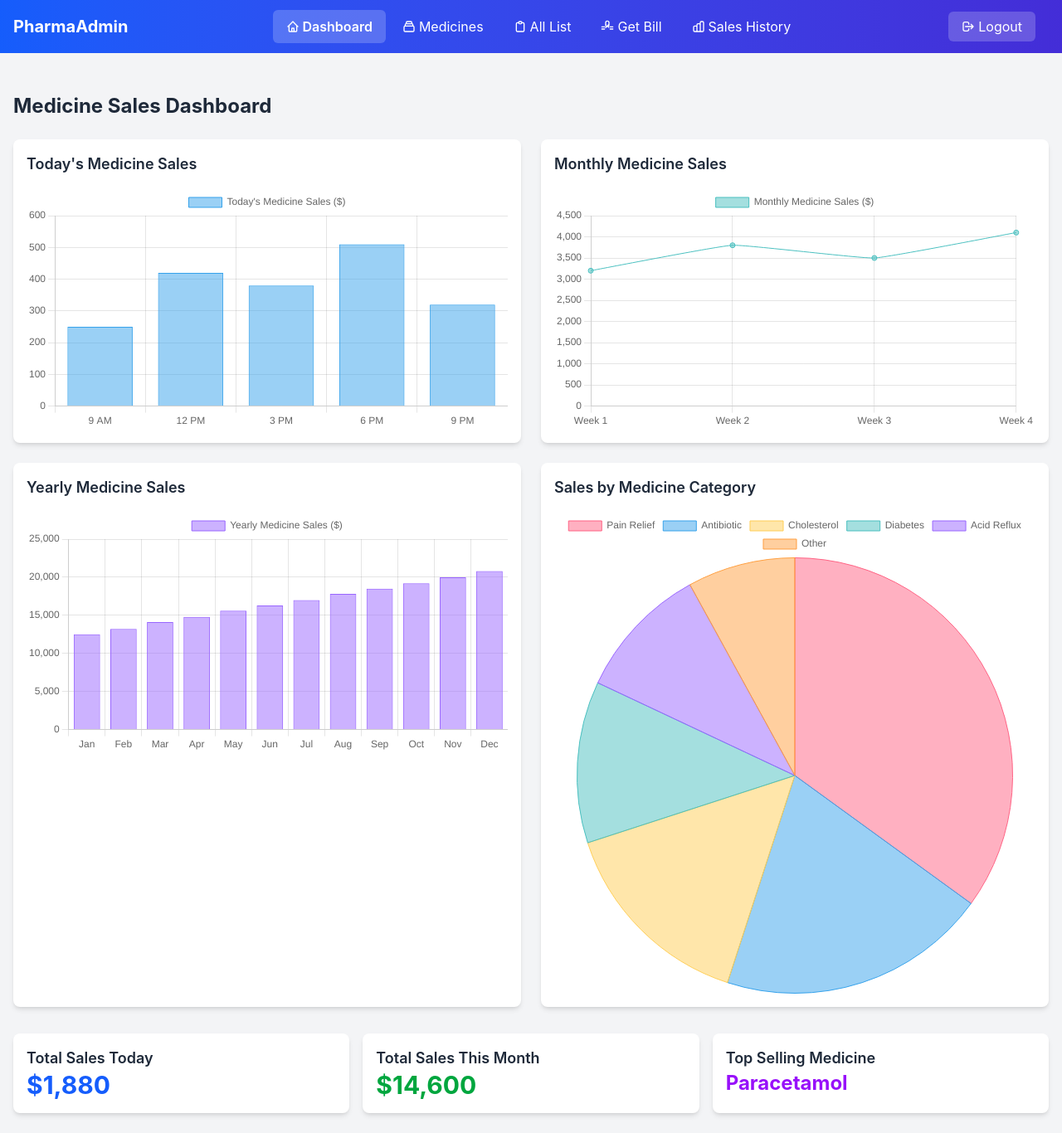
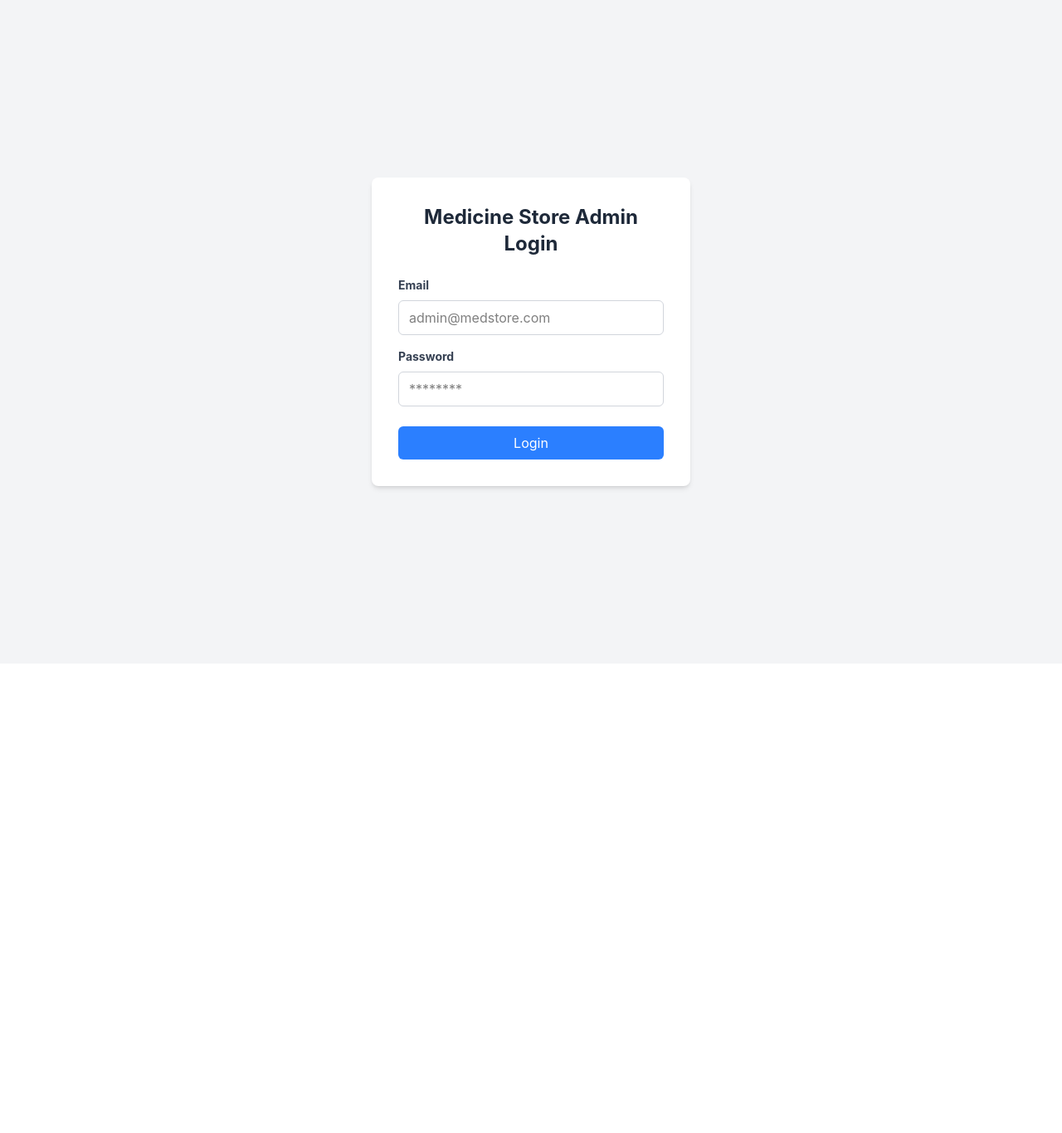
Before and after one commit to manmedhealth/CBO-Client, a React (Vite) app: page / in a window 1280 px wide. Shown: the whole page at 83% size. After the commit the page ends 800 px from the top, so only its background shows below. Built offline with nearby package versions, Linux system fonts and the light colour scheme.

Commit message:
intigration backend for login & add style

```diff
--- a/package.json
+++ b/package.json
@@ -11,6 +11,7 @@
   },
   "dependencies": {
     "@tailwindcss/vite": "^4.1.13",
+    "axios": "^1.12.2",
     "chart.js": "^4.5.0",
     "jspdf": "^3.0.2",
     "jspdf-autotable": "^5.0.2",
@@ -18,6 +19,7 @@
     "react-chartjs-2": "^5.3.0",
     "react-dom": "^19.1.1",
     "react-router-dom": "^7.8.2",
+    "react-toastify": "^11.0.5",
     "tailwindcss": "^4.1.13"
   },
   "devDependencies": {
--- a/src/app/AppRouter.jsx
+++ b/src/app/AppRouter.jsx
@@ -1,8 +1,8 @@
-import React,{useState} from 'react'
-import { BrowserRouter, Routes, Route } from 'react-router-dom'
+import React,{useState,useEffect} from 'react'
+import { ToastContainer, toast } from 'react-toastify';
+import {Routes, Route } from 'react-router-dom'
 import HomePage from '../page/HomePage'
 import List from '../page/List'
-// import ProductList from '../page/ProductList'
 import ProductList from '../page/productList'
 import History from '../page/History'
 import Login from '../components/Login'
@@ -10,10 +10,15 @@ import Navbar from '../components/Navbar'
 import Billing from '../page/Billing'
 
 const AppRouter = () => {
-  const [token, settoken] = useState("hello");
-  console.log(token)
+  const [token, settoken] = useState(localStorage.getItem('token') ? localStorage.getItem('token') : "");
+
+    useEffect(() => {
+        localStorage.setItem('token', token)
+    }, [token]);
+
   return (
     <div>
+      <ToastContainer />
       {
         token === ""? <Login settoken={settoken}/>:
         <>
--- a/src/components/Dashboard.jsx
+++ b/src/components/Dashboard.jsx
@@ -9,41 +9,41 @@ export default function Dashboard() {
       <h2 className="text-2xl font-bold mb-6 text-gray-800 dark:text-white">Medicine Sales Dashboard</h2>
 
       <div className="grid grid-cols-1 md:grid-cols-2 gap-6 mb-8">
-        <div className="bg-white dark:bg-gray-800 p-4 rounded-lg shadow-md transition-colors duration-200">
+        <div className="bg-gray-300  p-4 rounded-lg shadow-md transition-colors duration-200">
           <h3 className="text-lg font-semibold mb-4 text-gray-800 dark:text-white">Today's Medicine Sales</h3>
           <DailySalesChart />
         </div>
 
-        <div className="bg-white dark:bg-gray-800 p-4 rounded-lg shadow-md transition-colors duration-200">
+        <div className="bg-gray-300 p-4 rounded-lg shadow-md transition-colors duration-200">
           <h3 className="text-lg font-semibold mb-4 text-gray-800 dark:text-white">Monthly Medicine Sales</h3>
           <MonthlySalesChart />
         </div>
 
-        <div className="bg-white dark:bg-gray-800 p-4 rounded-lg shadow-md transition-colors duration-200">
+        <div className="bg-gray-300 p-4 rounded-lg shadow-md transition-colors duration-200">
           <h3 className="text-lg font-semibold mb-4 text-gray-800 dark:text-white">Yearly Medicine Sales</h3>
           <YearlySalesChart />
         </div>
 
-        <div className="bg-white dark:bg-gray-800 p-4 rounded-lg shadow-md transition-colors duration-200">
+        <div className="bg-gray-300 p-4 rounded-lg shadow-md transition-colors duration-200">
           <h3 className="text-lg font-semibold mb-4 text-gray-800 dark:text-white">Sales by Medicine Category</h3>
           <MedicineCategoryChart />
         </div>
       </div>
 
       <div className="grid grid-cols-1 md:grid-cols-3 gap-4">
-        <div className="bg-white dark:bg-gray-800 p-4 rounded-lg shadow-md transition-colors duration-200">
+        <div className="bg-gradient-to-r from-blue-600 to-indigo-700 p-4 rounded-lg shadow-lg">
           <h3 className="text-lg font-semibold text-gray-800 dark:text-white">Total Sales Today</h3>
-          <p className="text-3xl font-bold text-blue-600 dark:text-blue-400">$1,880</p>
+          <p className="text-3xl font-bold text-white">$1,880</p>
         </div>
 
-        <div className="bg-white dark:bg-gray-800 p-4 rounded-lg shadow-md transition-colors duration-200">
+        <div className="bg-gradient-to-r from-blue-600 to-indigo-700 p-4 rounded-lg shadow-lg">
           <h3 className="text-lg font-semibold text-gray-800 dark:text-white">Total Sales This Month</h3>
-          <p className="text-3xl font-bold text-green-600 dark:text-green-400">$14,600</p>
+          <p className="text-3xl font-bold text-white">$14,600</p>
         </div>
 
-        <div className="bg-white dark:bg-gray-800 p-4 rounded-lg shadow-md transition-colors duration-200">
+        <div className="bg-gradient-to-r from-blue-600 to-indigo-700 p-4 rounded-lg shadow-lg">
           <h3 className="text-lg font-semibold text-gray-800 dark:text-white">Top Selling Medicine</h3>
-          <p className="text-2xl font-bold text-purple-600 dark:text-purple-400">Paracetamol</p>
+          <p className="text-2xl font-bold text-white">Paracetamol</p>
         </div>
       </div>
     </div>
--- a/src/components/Login.jsx
+++ b/src/components/Login.jsx
@@ -1,13 +1,23 @@
 import { useState } from 'react';
+import axios from 'axios'
+import { toast } from 'react-toastify';
 
 export default function Login({settoken}) {
   const [email, setEmail] = useState('');
   const [password, setPassword] = useState('');
 
-  const handleSubmit = (e) => {
-    e.preventDefault();
-    if (email && password) {
-      settoken("helloToken");
+  const handleSubmit = async(e) => {
+    try {
+      e.preventDefault();
+      const response = await axios.post('http://localhost:3000/api/user/admin',{email, password})
+      // console.log(response)
+      if(response.data.success){
+        settoken(response.data.token)
+      }else{
+        toast.error(response.data.message)
+      }
+    } catch (error) {
+      console.log(error);
     }
   };
 
--- a/src/page/Billing.jsx
+++ b/src/page/Billing.jsx
@@ -55,7 +55,7 @@ export default function Billing() {
   };
 
   return (
-    <div className="min-h-screen bg-gradient-to-br from-blue-50 to-indigo-50 py-8 px-4 border border-red-500 border-3">
+    <div className="min-h-screen bg-gradient-to-br from-blue-50 to-indigo-50 py-8 px-4">
       <div className="max-w-4xl mx-auto bg-white shadow-xl rounded-2xl overflow-hidden">
         {/* Header */}
         <div className="bg-gradient-to-r from-blue-600 to-indigo-700 text-white p-6">
--- a/src/page/HomePage.jsx
+++ b/src/page/HomePage.jsx
@@ -1,6 +1,4 @@
 import React from 'react'
-
-import { useState } from 'react';
 import {
   Chart as ChartJS,
   CategoryScale,
@@ -14,13 +12,7 @@ import {
   Legend,
 } from 'chart.js';
 
-// import Login from '../components/Login';
-// import Navbar from '../components/Navbar';
 import Dashboard from '../components/Dashboard';
-// import SalesHistory from '../components/SalesHistory';
-// import MedicineManagement from '../components/MedicineManagement';
-// import ProductList from './productList';
-// import Orders from './Orders';
 
 // Register ChartJS components
 ChartJS.register(
@@ -37,99 +29,29 @@ ChartJS.register(
 
 
 const HomePage = ()=> {
-  // const [isLoggedIn, setIsLoggedIn] = useState(false);
-  // const [activeTab, setActiveTab] = useState('dashboard');
-  // const [darkMode, setDarkMode] = useState(false);
-  const [medicines, setMedicines] = useState([
-    { id: 1, name: 'Paracetamol', price: 5, stock: 150, category: 'Pain Relief', description: 'Short Description1' },
-    { id: 2, name: 'Amoxicillin', price: 12, stock: 80, category: 'Antibiotic', description: 'Short Description2' },
-    { id: 3, name: 'Atorvastatin', price: 15, stock: 60, category: 'Cholesterol', description: 'Short Description3' },
-    { id: 4, name: 'Metformin', price: 8, stock: 100, category: 'Diabetes', description: 'Short Description4' },
-    { id: 5, name: 'Aspirin', price: 6, stock: 120, category: 'Pain Relief', description: 'Short Description5' },
-    { id: 6, name: 'Omeprazole', price: 10, stock: 90, category: 'Acid Reflux', description: 'Short Description6' },
-  ]);
-  const [sales, setSales] = useState([
-    { id: 1, medicine: 'Paracetamol', quantity: 20, total: 100, date: '2023-10-01' },
-    { id: 2, medicine: 'Amoxicillin', quantity: 15, total: 180, date: '2023-10-05' },
-    { id: 3, medicine: 'Atorvastatin', quantity: 10, total: 150, date: '2023-10-10' },
-    { id: 4, medicine: 'Metformin', quantity: 12, total: 96, date: '2023-10-15' },
-    { id: 5, medicine: 'Aspirin', quantity: 18, total: 108, date: '2023-10-20' },
-    { id: 6, medicine: 'Omeprazole', quantity: 8, total: 80, date: '2023-10-25' },
-  ]);
 
-  // Toggle dark mode
-  // const toggleDarkMode = () => {
-  //   setDarkMode(!darkMode);
-  // };
-
-  // Apply dark mode class to body
-  // useEffect(() => {
-  //   if (darkMode) {
-  //     document.documentElement.classList.add('dark');
-  //   } else {
-  //     document.documentElement.classList.remove('dark');
-  //   }
-  // }, [darkMode]);
-
-  // const handleLogin = () => {
-  //   setIsLoggedIn(true);
-  // };
-
-  // const handleLogout = () => {
-  //   setIsLoggedIn(false);
-  // };
-
-  // const deleteMedicine = (id) => {
-  //   setMedicines(medicines.filter(medicine => medicine.id !== id));
-  // };
-
-  // const generateBill = (sale) => {
-  //   alert(`Generating PDF bill for Sale #${sale.id}\nMedicine: ${sale.medicine}\nQuantity: ${sale.quantity}\nAmount: $${sale.total}`);
-  // };
-
-  // if (!isLoggedIn) {
-  //   return <Login onLogin={handleLogin} darkMode={darkMode} toggleDarkMode={toggleDarkMode} />;
-  // }
+  // const [medicines, setMedicines] = useState([
+  //   { id: 1, name: 'Paracetamol', price: 5, stock: 150, category: 'Pain Relief', description: 'Short Description1' },
+  //   { id: 2, name: 'Amoxicillin', price: 12, stock: 80, category: 'Antibiotic', description: 'Short Description2' },
+  //   { id: 3, name: 'Atorvastatin', price: 15, stock: 60, category: 'Cholesterol', description: 'Short Description3' },
+  //   { id: 4, name: 'Metformin', price: 8, stock: 100, category: 'Diabetes', description: 'Short Description4' },
+  //   { id: 5, name: 'Aspirin', price: 6, stock: 120, category: 'Pain Relief', description: 'Short Description5' },
+  //   { id: 6, name: 'Omeprazole', price: 10, stock: 90, category: 'Acid Reflux', description: 'Short Description6' },
+  // ]);
+  // const [sales, setSales] = useState([
+  //   { id: 1, medicine: 'Paracetamol', quantity: 20, total: 100, date: '2023-10-01' },
+  //   { id: 2, medicine: 'Amoxicillin', quantity: 15, total: 180, date: '2023-10-05' },
+  //   { id: 3, medicine: 'Atorvastatin', quantity: 10, total: 150, date: '2023-10-10' },
+  //   { id: 4, medicine: 'Metformin', quantity: 12, total: 96, date: '2023-10-15' },
+  //   { id: 5, medicine: 'Aspirin', quantity: 18, total: 108, date: '2023-10-20' },
+  //   { id: 6, medicine: 'Omeprazole', quantity: 8, total: 80, date: '2023-10-25' },
+  // ]);
 
   return (
-    <div className="min-h-screen bg-gray-100 dark:bg-gray-900 transition-colors duration-200">
-      {/* <Navbar
-        darkMode={darkMode}
-        toggleDarkMode={toggleDarkMode}
-        onLogout={handleLogout}
-        activeTab={activeTab}
-        setActiveTab={setActiveTab}
-      /> */}
-
+    <div className="min-h-screen bg-white transition-colors duration-200">
       <div className="container mx-auto px-4 py-6">
         <Dashboard/>
-
-        {/* {activeTab === 'dashboard' && (
-          <Dashboard darkMode={darkMode} />
-        )} */}
-
-        {/* {activeTab === 'medicines' && (
-          <MedicineManagement
-            medicines={medicines}
-            onDeleteMedicine={deleteMedicine}
-            darkMode={darkMode}
-          />
-        )} */}
-
-        {/* {activeTab === 'list' && (
-          // <Dashboard darkMode={darkMode} />
-          <ProductList/>
-        )} */}
-        {/* {activeTab === 'orders' && (
-          // <Dashboard darkMode={darkMode} />
-          <Orders/>
-        )} */}
-
-        {/* {activeTab === 'history' && (
-          <SalesHistory sales={sales} onGenerateBill={generateBill} darkMode={darkMode} />
-        )} */}
       </div>
-
     </div>
   );
 }
```
Also changed, not shown: src/components/Navbar.jsx (+1 -59 lines), 1 other file (tests, documents, lock files or other folders).
